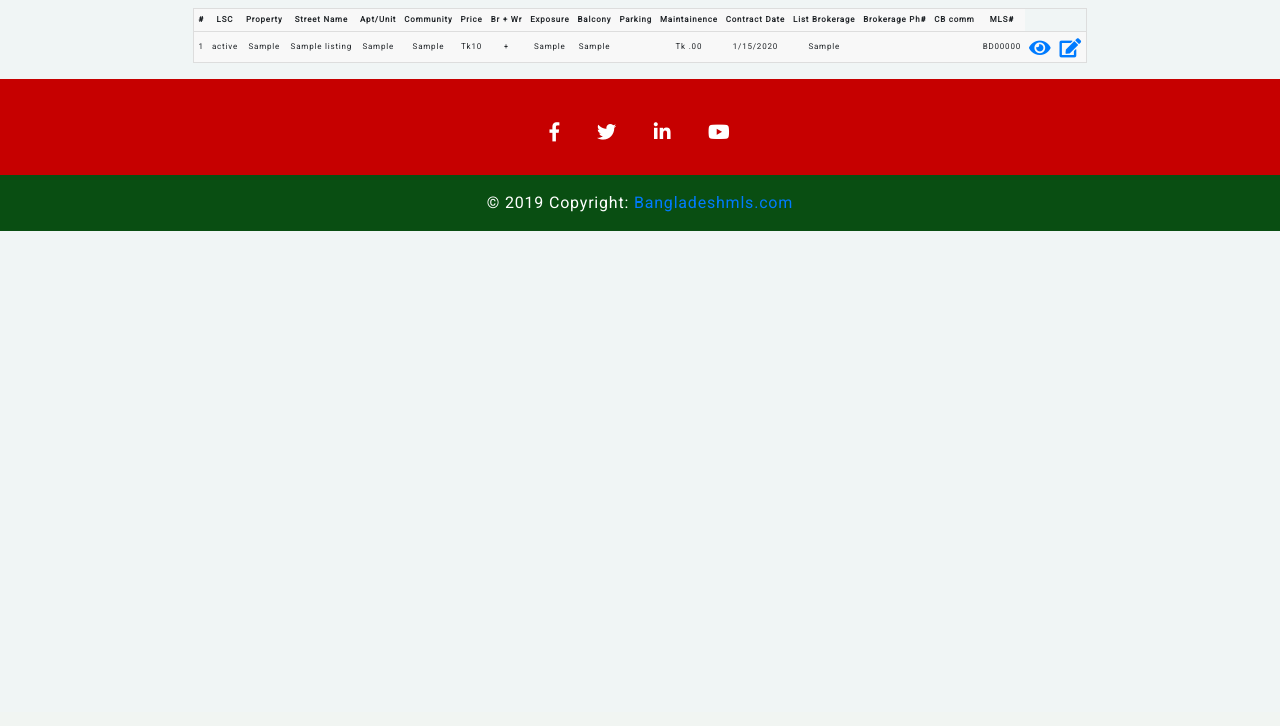
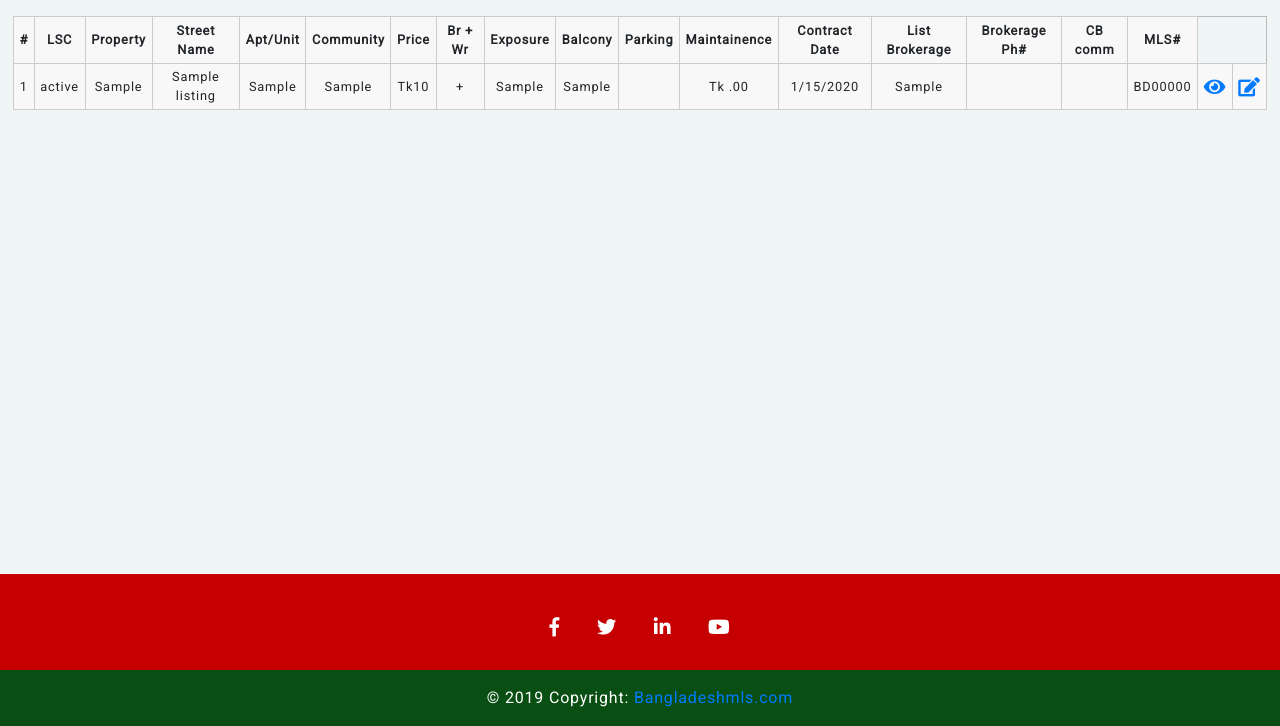
Before and after one commit to NodeJSMongo/mls, a Node server app: page /listing in a window 1280 px wide. Shown: the part 88-814 px from the top of the page. Before the commit the page ends 319 px from the top, so only its background shows below. Run offline with Node 20, Linux system fonts and the light colour scheme; a user stored in the database is signed in; tables that the repository leaves empty hold one stand-in row (values such as "Sample post"); some libraries are stand-ins or nearby versions.

Commit message:
styled listing and debugged noMatch

```diff
--- a/public/temp/styles/style.css
+++ b/public/temp/styles/style.css
@@ -392,6 +392,7 @@ input[type=number]{
 }
 
 table {
+  margin-top: 1rem;
   border: 1px solid #ccc;
   border-collapse: collapse;
   margin-left: auto;
@@ -399,20 +400,19 @@ table {
   padding: 0;
   max-width: 98%;
   table-layout:auto;
-  font-size: .5rem;
 }
 
 table tr {
   background-color: #f8f8f8;
-  border: 1px solid #ddd;
-    font-size: .5rem !important;
+  border: 1px solid #bbb;
 }
 
 table th,
 table td {
-  padding: .325rem .25rem !important;
+  padding: .225rem .35rem !important;
   text-align: center;
-  font-size: .5rem !important;
+  font-size: .8rem !important;
+  border: .5px solid #ccc;
 }
 
 .login_form{
--- a/routes/listings.js
+++ b/routes/listings.js
@@ -88,7 +88,8 @@ router.get("/listing", middleware.isLoggedIn, function(req,res){
         console.log(err);
       }else{
           if(listings.length < 1){
-            var noMatch = "You must select a search criteria to a filtered listing. Please try again";
+            var noMatch = "No result found. Please Try Again!";
+            res.render("listing", {listings: listings, noMatch: noMatch});
           }else{
             if(minprice && maxprice){
              filter.find({listprice: { $gte: minprice, $lte: maxprice }}, function(err, listings){
@@ -96,7 +97,7 @@ router.get("/listing", middleware.isLoggedIn, function(req,res){
                  console.log(err);
                }else{
                    if(listings.length < 1){
-                     var noMatch = "You must select a search criteria to a filtered listing. Please try again";
+                     var noMatch = "No result found. Please Try Again!";
                    }
                    res.render("listing", {listings: listings, noMatch: noMatch});
                }
@@ -112,7 +113,7 @@ router.get("/listing", middleware.isLoggedIn, function(req,res){
         console.log(err);
       }else{
           if(listings.length < 1){
-            var noMatch = "You must select a search criteria to a filtered listing. Please try again";
+            var noMatch = "No result found. Please Try Again!";
           }
           res.render("listing", {listings: listings, noMatch: noMatch});
       }
@@ -123,7 +124,7 @@ router.get("/listing", middleware.isLoggedIn, function(req,res){
         console.log(err);
       }else{
           if(listings.length < 1){
-            var noMatch = "You must select a search criteria to a filtered listing. Please try again";
+            var noMatch = "No result found. Please Try Again!";
           }
           res.render("listing", {listings: listings, noMatch: noMatch});
       }
--- a/views/listing.ejs
+++ b/views/listing.ejs
@@ -1,11 +1,6 @@
 <% include partials/header %>
 <% include partials/loggedin %>
 <div class="listing_scroll">
-  <div class="">
-    <% if(noMatch !== null) { %>
-      <h4><%= noMatch %> </h4>
-      <% } %>
-  </div>
   <%
     function formattedDate(foundDate){
       foundDate = (foundDate.getMonth() + 1) + '/' + foundDate.getDate() + '/' +  foundDate.getFullYear();
@@ -68,6 +63,13 @@
       </tbody>
   </table>
   </div>
+
+    <% if(noMatch !== null) { %>
+      <div class="" style="text-align: center; width:100%; height: 56vh; padding-top:1rem;">
+      <h4><%= noMatch %> </h4>
+      <!-- <img src="/images/search_again.jpg" alt="" style="display:block; margin-left:auto; margin-right:auto; max-width:100%;"> -->
+      </div>
+      <% } %>
 </div>
 
 
```
Also changed, not shown: public/styles/modules/_global.css (+5 -5 lines), public/images/search_again.jpg (added).
